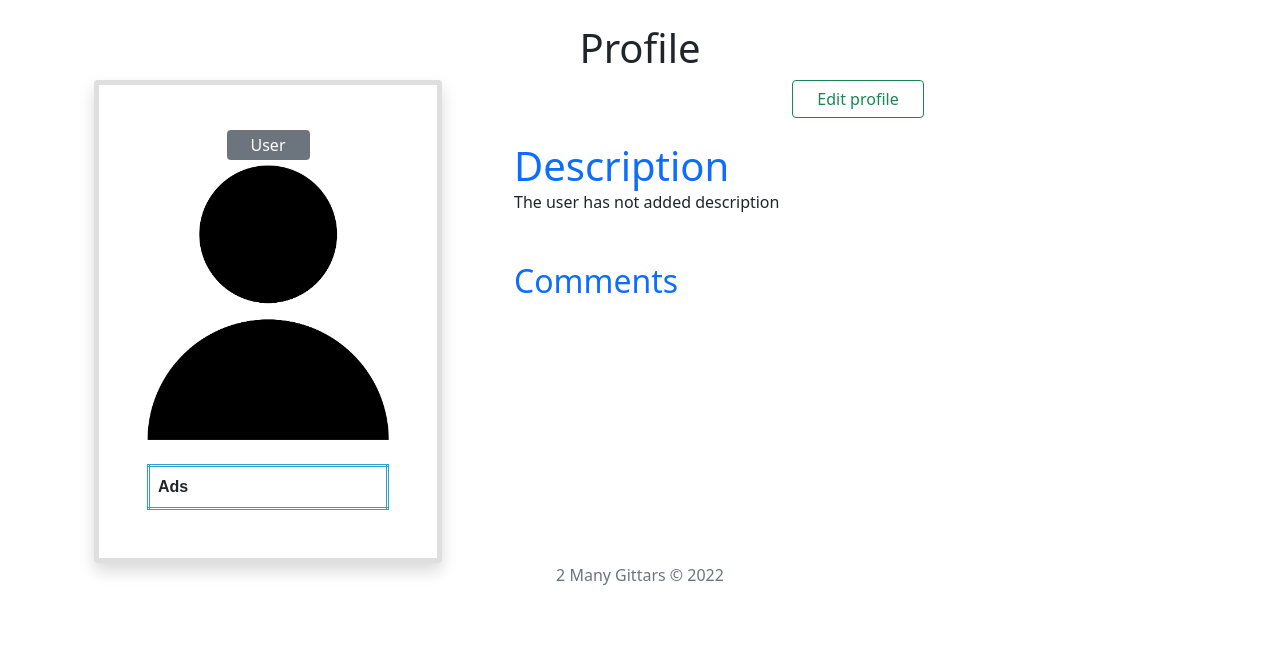
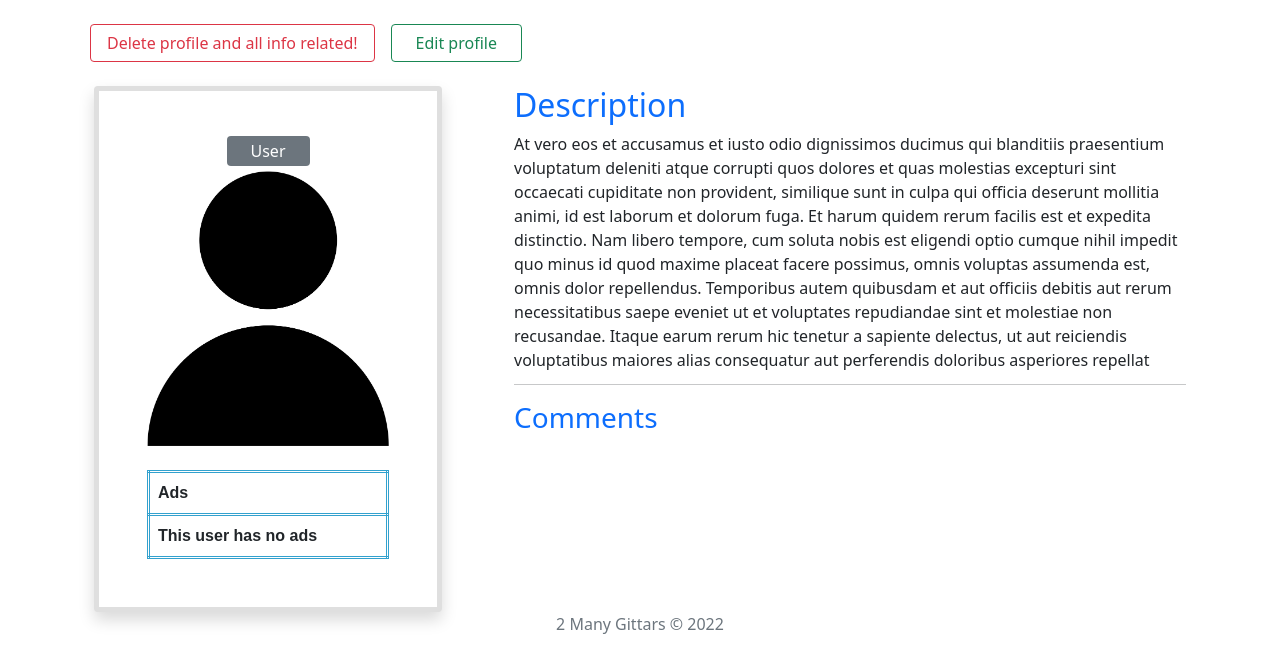
Before and after one commit to sampsaoinonen/tsoha-martketplace, a Flask app: template templates/profile.html in a window 1280 px wide. Shown: the part 233-885 px from the top of the page. Before the commit the page ends 818 px from the top, so only its background shows below. Run offline with Flask 2, Linux system fonts and the light colour scheme; the template is opened without the code that fills it, so the values that code supplies are empty.

Commit message:
Tweak html outlook

```diff
--- a/templates/edit_profile.html
+++ b/templates/edit_profile.html
@@ -2,7 +2,7 @@
 {% block title %} 2 Many Gittars {% endblock %}
 {% block content %}
 <h1>Edit your profile</h1>
-<form action="/edit_profile" onsubmit="return validateForm()" method="POST" enctype="multipart/form-data">
+<form action="edit_profile" onsubmit="return validateForm()" method="POST" enctype="multipart/form-data">
         <input type="hidden" name="csrf_token" value="{{ session.csrf_token }}">
 
         <div class="form-group mb-3">
--- a/templates/profile.html
+++ b/templates/profile.html
@@ -14,11 +14,23 @@
       padding: 8px;
     }
     h1 {
+        font-size:300%;
         text-align: center;
     }
 
   </style>
-<h1>Profile</h1>
+{% if session.user_id == profile[0][0] %}
+<div class="mb-4 text-primary" style="text-align: left;">
+    <a href="/profile/{{profile[0][0]}}/delete">
+        <button class="btn btn-outline-danger px-3 ms-2" style="float: left;" >Delete profile and all info related!</button>
+    </a>
+</div>
+<div class="mb-4 text-primary" style="text-align: left;">
+    <a href="/profile/{{profile[0][0]}}/edit_profile">
+        <button class="btn btn-outline-success px-4 ms-3">Edit profile</button>
+    </a>
+</div>
+{% endif %}
 <div class="container">
     <div class="row justify-content-center">
         <div class="col-md-7 col-lg-4 mb-5 mb-lg-0 wow fadeIn">
@@ -36,8 +48,8 @@
                         {% endif %}
                      </div>
 
-                    <div class="mb-4" style="text-align: center;">
-                        <h3 class="h4 mb-3">{{profile[0][1]}}</h3>
+                    <div class="mb-4 text-primary" style="text-align: center;">
+                        <h3 class="mb-3">{{profile[0][1]}}</h3>
                     </div>
                     <div class="mb-4">
                         {% if session.user_id %}
@@ -48,37 +60,39 @@
                     </div>
                     <table>
                         <th>Ads</th>
+                        {% if profile[0][3] %}
                         {% for prof in profile %}
                         <tr>
                             <th><a href="/ad/{{prof[3]}}">{{prof[4]}}</a></th>
                         </tr>
                         {% endfor %}
+                        {% else %}
+                        <tr>
+                            <th>This user has no ads</th>
+                        </tr>
+                        {% endif %}
                     </table>
                 </div>
             </div>
         </div>
-        <div class="col-lg-8">
+        <div class="col-md-6 col-lg-8">
             <div class="ps-lg-1-6 ps-xl-5">
                 <div class="mb-5 wow fadeIn">
+                    <div style="height: 250px;">
                     <div class="text-start mb-1-6 wow fadeIn">
-                        <div class="mb-4" style="text-align: center;">
-                            {% if session.user_id == profile[0][0] %}
-                                <a href="/edit_profile">
-                                    <button class="btn btn-outline-success px-4 ms-3">Edit profile</button>
-                                </a>
-                            {% endif %}
-                        </div>
-                        <h2 class="h1 mb-0 text-primary">Description</h2>
+                        <h2 class="mb-6 text-primary">Description</h2>
                     </div>
                     {% if profile[0][2] %}
                     <p>{{profile[0][2]}}</p>
                     {% else %}
-                    <p>The user has not added description</p>
+                    <p>At vero eos et accusamus et iusto odio dignissimos ducimus qui blanditiis praesentium voluptatum deleniti atque corrupti quos dolores et quas molestias excepturi sint occaecati cupiditate non provident, similique sunt in culpa qui officia deserunt mollitia animi, id est laborum et dolorum fuga. Et harum quidem rerum facilis est et expedita distinctio. Nam libero tempore, cum soluta nobis est eligendi optio cumque nihil impedit quo minus id quod maxime placeat facere possimus, omnis voluptas assumenda est, omnis dolor repellendus. Temporibus autem quibusdam et aut officiis debitis aut rerum necessitatibus saepe eveniet ut et voluptates repudiandae sint et molestiae non recusandae. Itaque earum rerum hic tenetur a sapiente delectus, ut aut reiciendis voluptatibus maiores alias consequatur aut perferendis doloribus asperiores repellat</p>
                     {% endif %}
                 </div>
+                </div>
+                <hr>
                 <div class="mb-5 wow fadeIn">
                     <div class="text-start mb-1-6 wow fadeIn">
-                        <h2 class="mb-4 text-primary">Comments</h2>
+                        <h3 class="mb-4 text-primary">Comments</h3>
                     </div>
 
                     <div class="mb-5 wow fadeIn">
```
